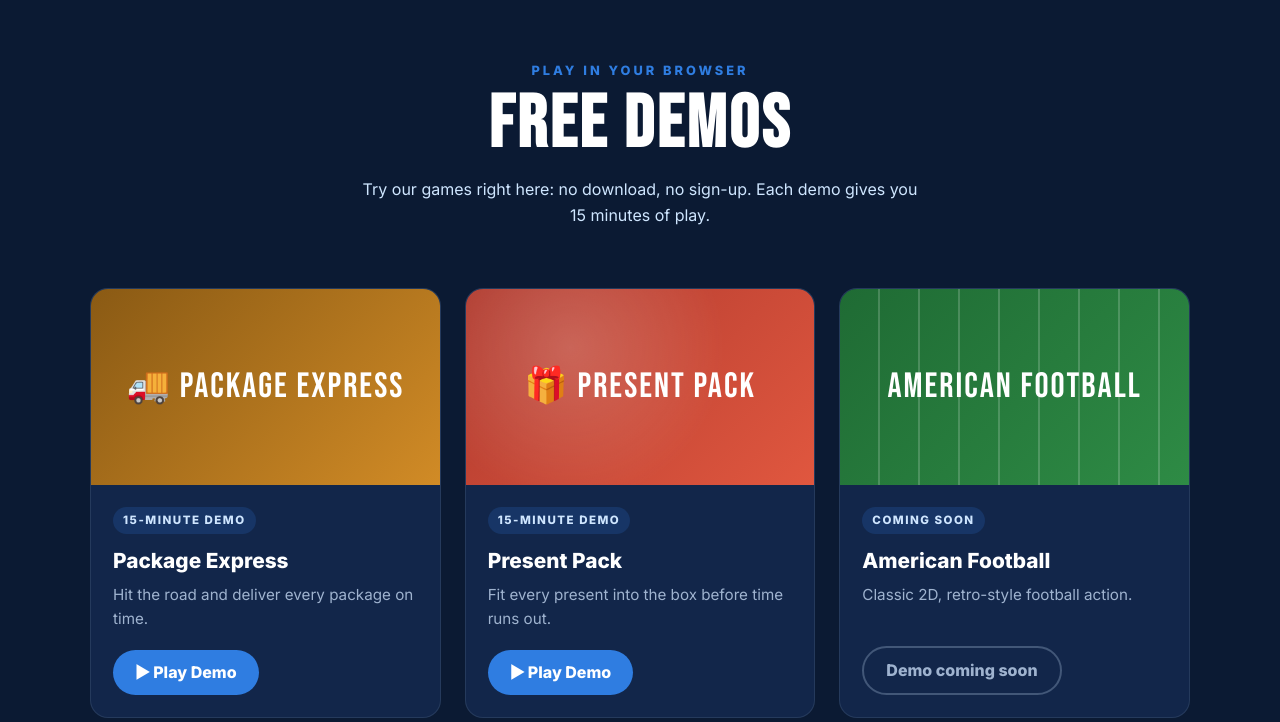
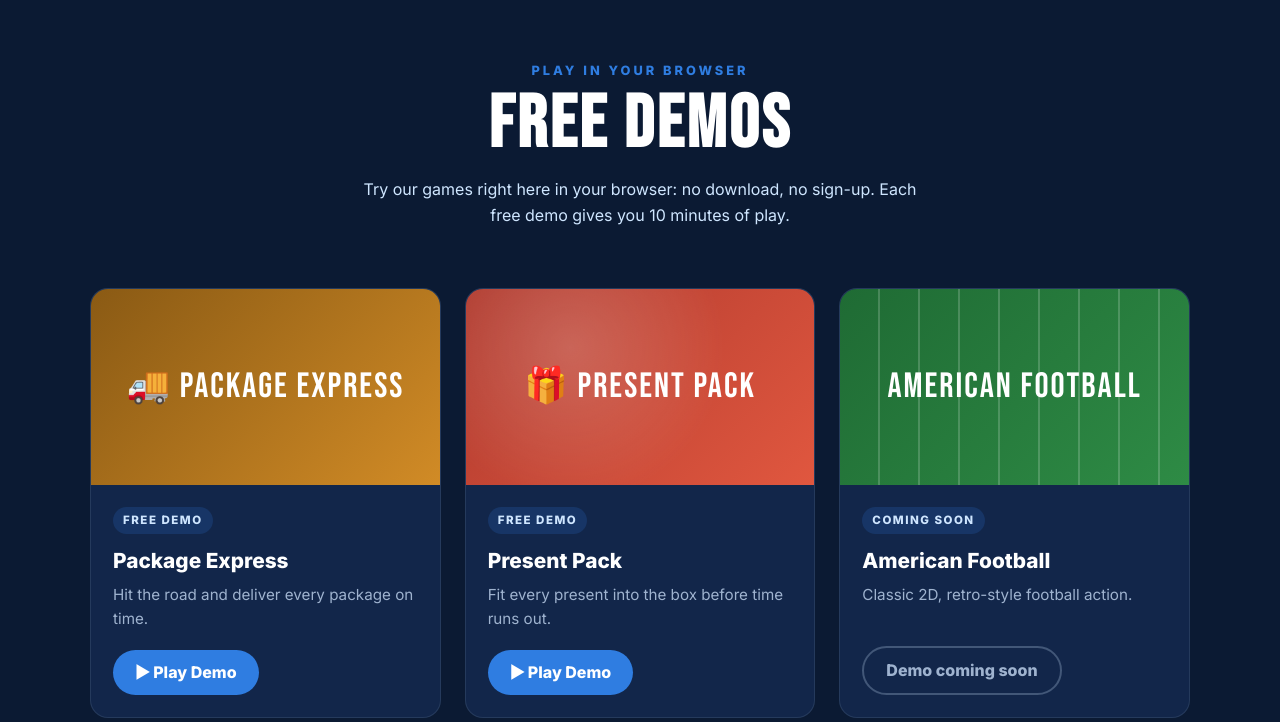
Before and after one commit to Seven10Games/Seven10Games.com, a plain HTML site: page play/index.html in a window 1280 px wide. Shown: the part 78-800 px from the top of the page. Drawn offline with Linux system fonts and the light colour scheme.

Commit message:
Add files via upload

```diff
--- a/play/index.html
+++ b/play/index.html
@@ -57,16 +57,16 @@
 <div class="intro wrap">
   <div class="eyebrow">Play in your browser</div>
   <h1>Free Demos</h1>
-  <p>Try our games right here: no download, no sign-up. Each demo gives you 15 minutes of play.</p>
+  <p>Try our games right here in your browser: no download, no sign-up. Each free demo gives you 10 minutes of play.</p>
 </div>
 
 <div class="wrap grid">
 
-  <!-- Copy this card for each game you add -->
-     <a class="card" href="/play/package-express/">
+  <!-- Copy a card like this for each game you add -->
+  <a class="card" href="/play/package-express/">
     <div class="thumb" style="background:linear-gradient(135deg,#8a5a14,#d18b26)">🚚 PACKAGE EXPRESS</div>
     <div class="body">
-      <div class="tag">15-Minute Demo</div>
+      <div class="tag">Free Demo</div>
       <h3>Package Express</h3>
       <p>Hit the road and deliver every package on time.</p>
       <span class="play">▶ Play Demo</span>
@@ -76,7 +76,7 @@
   <a class="card" href="/play/present-pack/">
     <div class="thumb presents">🎁 PRESENT PACK</div>
     <div class="body">
-      <div class="tag">15-Minute Demo</div>
+      <div class="tag">Free Demo</div>
       <h3>Present Pack</h3>
       <p>Fit every present into the box before time runs out.</p>
       <span class="play">▶ Play Demo</span>
```
